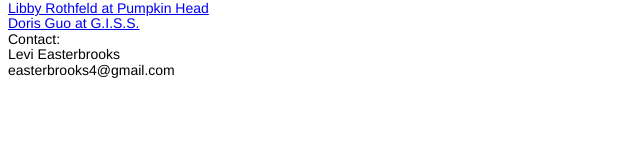
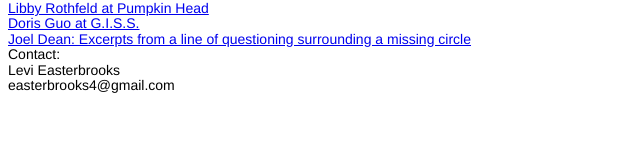
Before and after one commit to wingloreem/loreem, a plain HTML site: page docs/index.html in a window 1280 px wide. Shown: the whole page, without its empty margins (0-640 px from the left). Drawn offline with Linux system fonts and the light colour scheme.

Commit message:
Update index.html

```diff
--- a/docs/index.html
+++ b/docs/index.html
@@ -49,6 +49,7 @@ vertical-align:middle;
 <div class= "nav">
 <p><a href="Libby"> Libby Rothfeld at Pumpkin Head</a></p>
 <p><a href="../Doris">Doris Guo at G.I.S.S.</a></p>
+	<p><a href="Joel">Joel Dean: Excerpts from a line of questioning surrounding a missing circle</a></p>
 </div>
 <div class="home-image">
 
```
